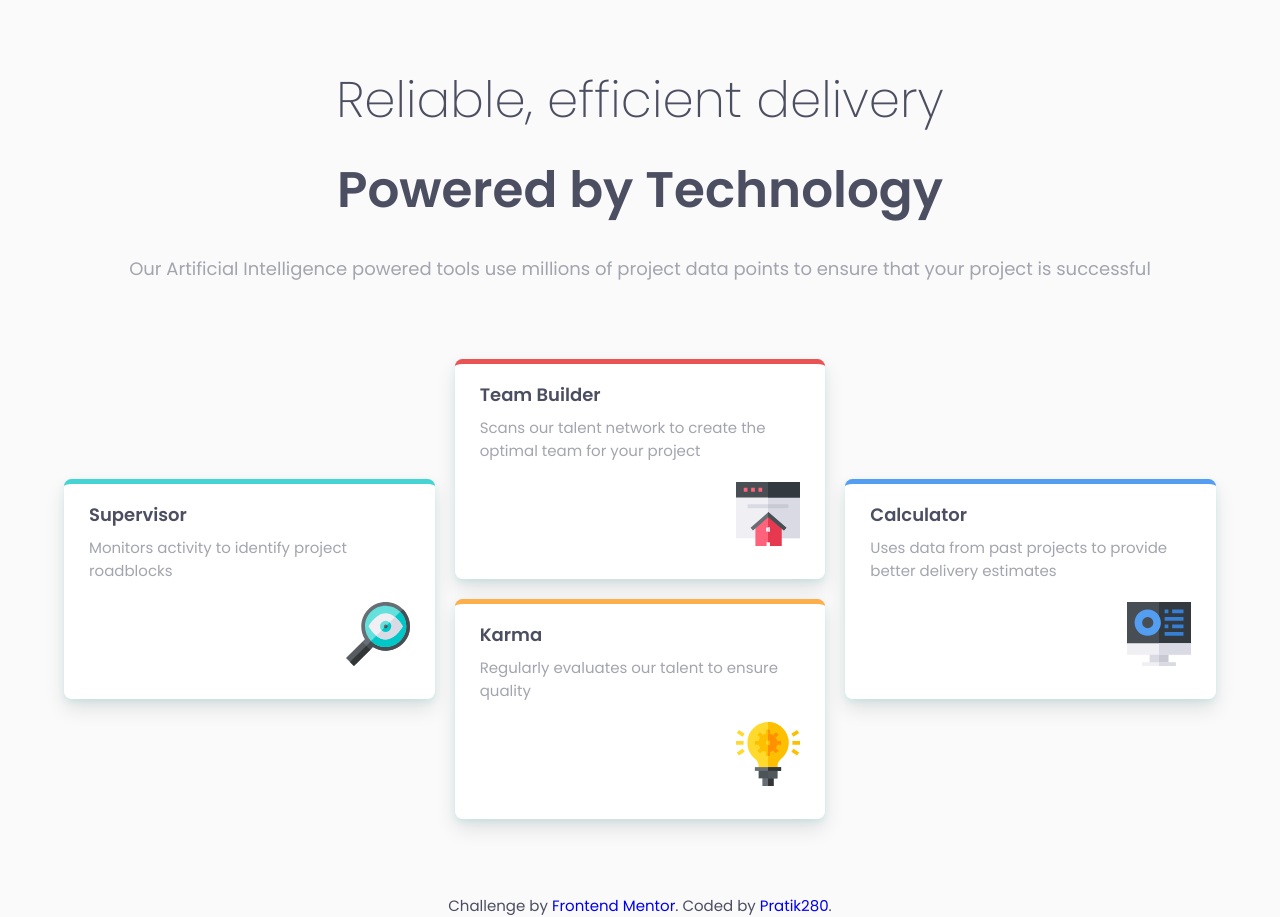
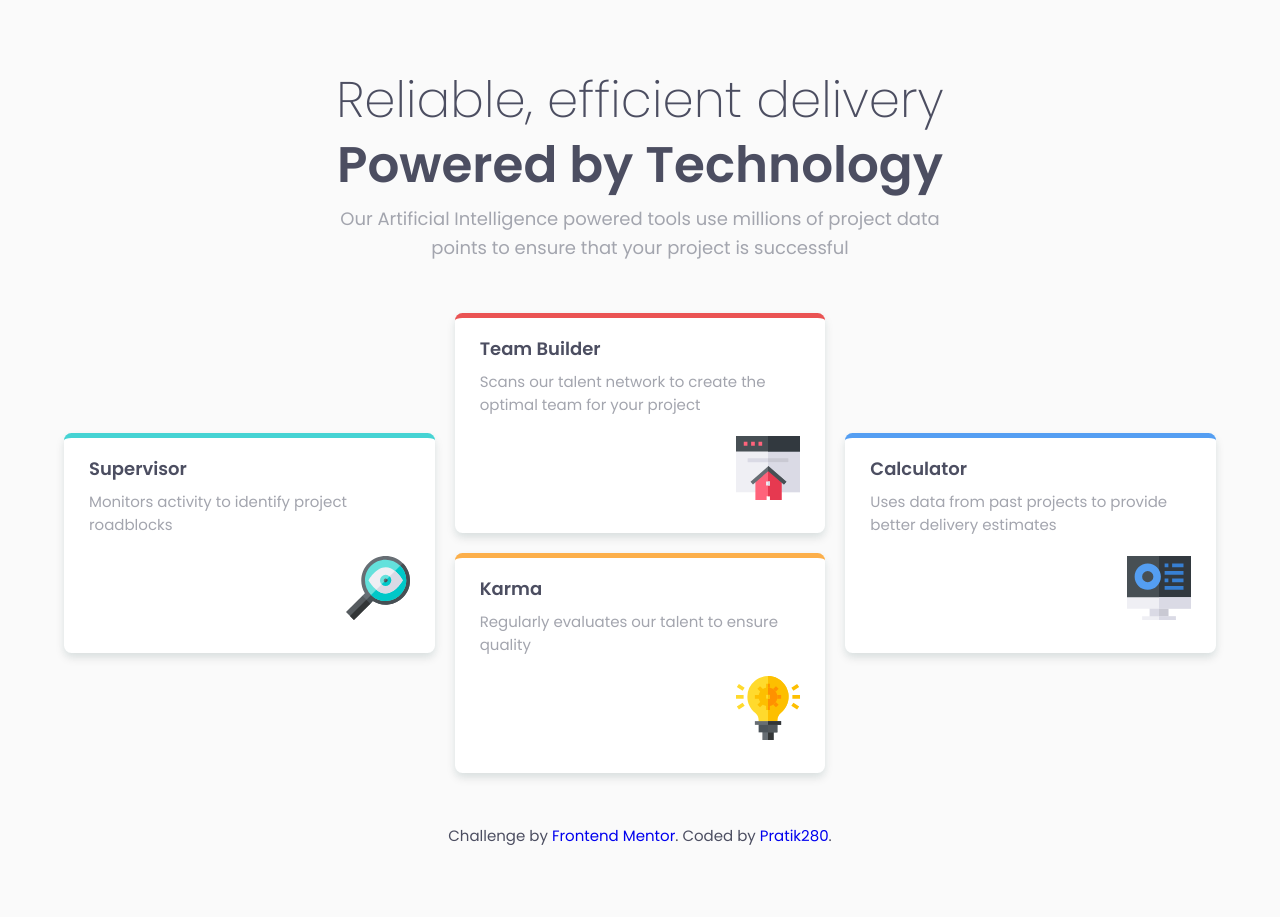
Before and after one commit to Pratik280/four-card-feature-section-master, a plain HTML site: page index.html in a window 1280 px wide. After the commit the page ends 848 px from the top, so only its background shows below. Drawn offline with Linux system fonts and the light colour scheme.

Commit message:
project complete

```diff
--- a/styles/style.css
+++ b/styles/style.css
@@ -2,26 +2,47 @@
 
 header,
 .cards-wrapper {
-  margin: 7.5rem 0;
+  padding: 2.5rem 0;
   @media (min-width: 60em) {
     header,
     .cards-wrapper {
-      margin: 10rem 0;
+      padding: 100rem 0;
     }
   }
 }
 
-/* ==== HEADER STYLING ==== */
+/* ==== LAYOUT STYLING ==== */
+
+@media (min-width: 60em){
+  body{
+    height: 100vh;
+  }
+  header{
+    min-height: 30vh;
+    margin-top: auto;
+  }
+  header h1{
+    padding-top: 5rem;
+  }
+  .cards-wrapper{
+    min-height: 67vh;
+  }
+  footer{
+    min-height: 3vh;
+  }
+}
 
 header{
   text-align: center;
 }
 
 header h2{
-  margin: 1.5rem 0;
-  @media (min-width: 60em) {
-    margin: 4rem 0;
-  }
+  padding: 1.5rem 0;
+}
+
+header p{
+  display: inline-block;
+  max-width: 55ch;
 }
 
 /* ==== CARD LAYOUT ==== */
@@ -67,9 +88,8 @@ header h2{
   padding: 1.75rem 2.5rem;
   background: hsl(0, 0%, 100%);
   border-radius: 0.75rem;
-  box-shadow: 0 10px 20px 0 var(--clr-cyan);
-  box-shadow: 0 10px 20px 0 rgba(0, 0, 0, 0.1),
-              0 3px 6px 0 rgba(69, 211, 211, 0.15);
+  box-shadow: 0 5px 10px 0 rgba(0, 0, 0, 0.1),
+              0 3px 6px 0 rgba(69, 211, 211, 0.05);
 }
 
 .card p{
@@ -99,17 +119,6 @@ figure{
 
 /* ==== FOOTER STYLING ==== */
 
-/* @media (min-width: 60em){ */
-/*   body{ */
-/*     height: 100vh; */
-/*   } */
-/*   main{ */
-/*     max-height: 95vh; */
-/*   } */
-/*   footer{ */
-/*     max-height: 5vh; */
-/*   } */
-/* } */
 
 footer{
   text-align: center;
```
Also changed, not shown: 2 other files.
